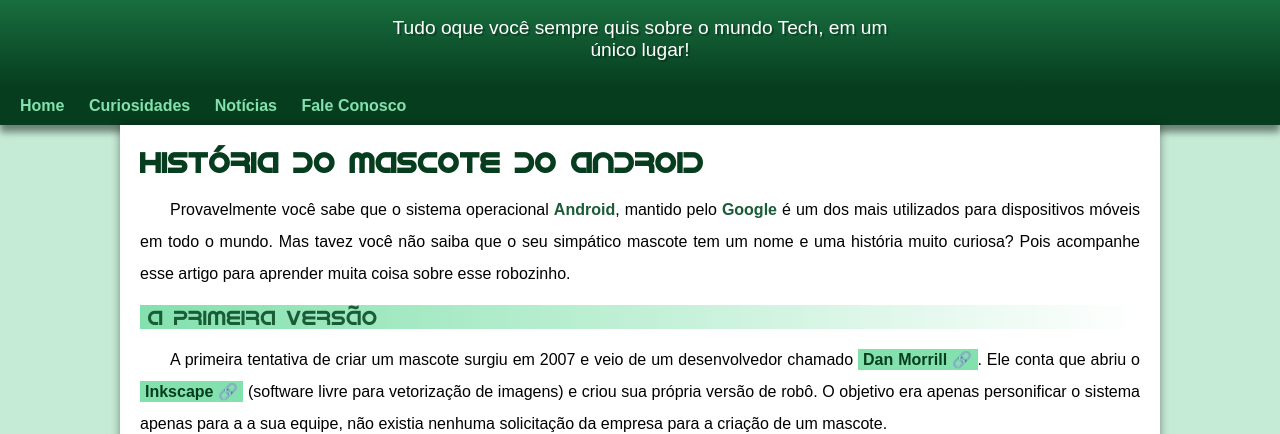
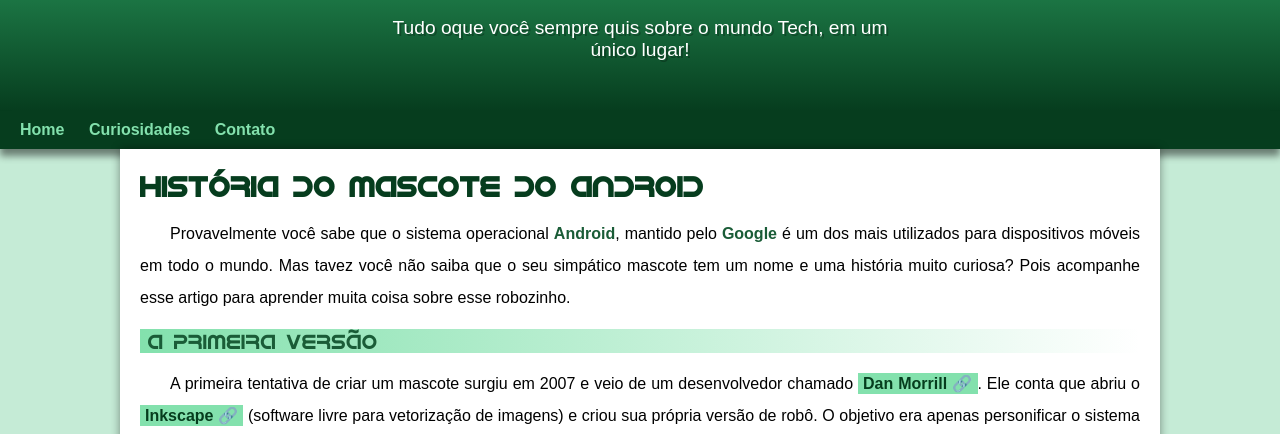
Before and after one commit to yutafreitas/html-css, a plain HTML site: page exercicios/guanabara-site/site-android.html in a window 1280 px wide. Shown: the part 103-537 px from the top of the page. Drawn offline with Linux system fonts and the light colour scheme.

Commit message:
arrumando padding

```diff
--- a/exercicios/guanabara-site/estilo/style.css
+++ b/exercicios/guanabara-site/estilo/style.css
@@ -56,7 +56,7 @@ header > p{
     padding-right: 10px;
     padding-left: 10px;
     margin: auto;
-    margin-bottom: 20px;
+    padding-bottom: 50px;
     text-shadow: 2px 2px 0px rgba(0, 0, 0, 0.257);
 }
 
--- a/exercicios/guanabara-site/site-android.html
+++ b/exercicios/guanabara-site/site-android.html
@@ -15,8 +15,7 @@
     <nav>
         <a href="#">Home</a>
         <a href="#">Curiosidades</a>
-        <a href="#">Notícias</a>
-        <a href="#">Fale Conosco</a>
+        <a href="#">Contato</a>
     </nav>
     <main>
         <article>
```
